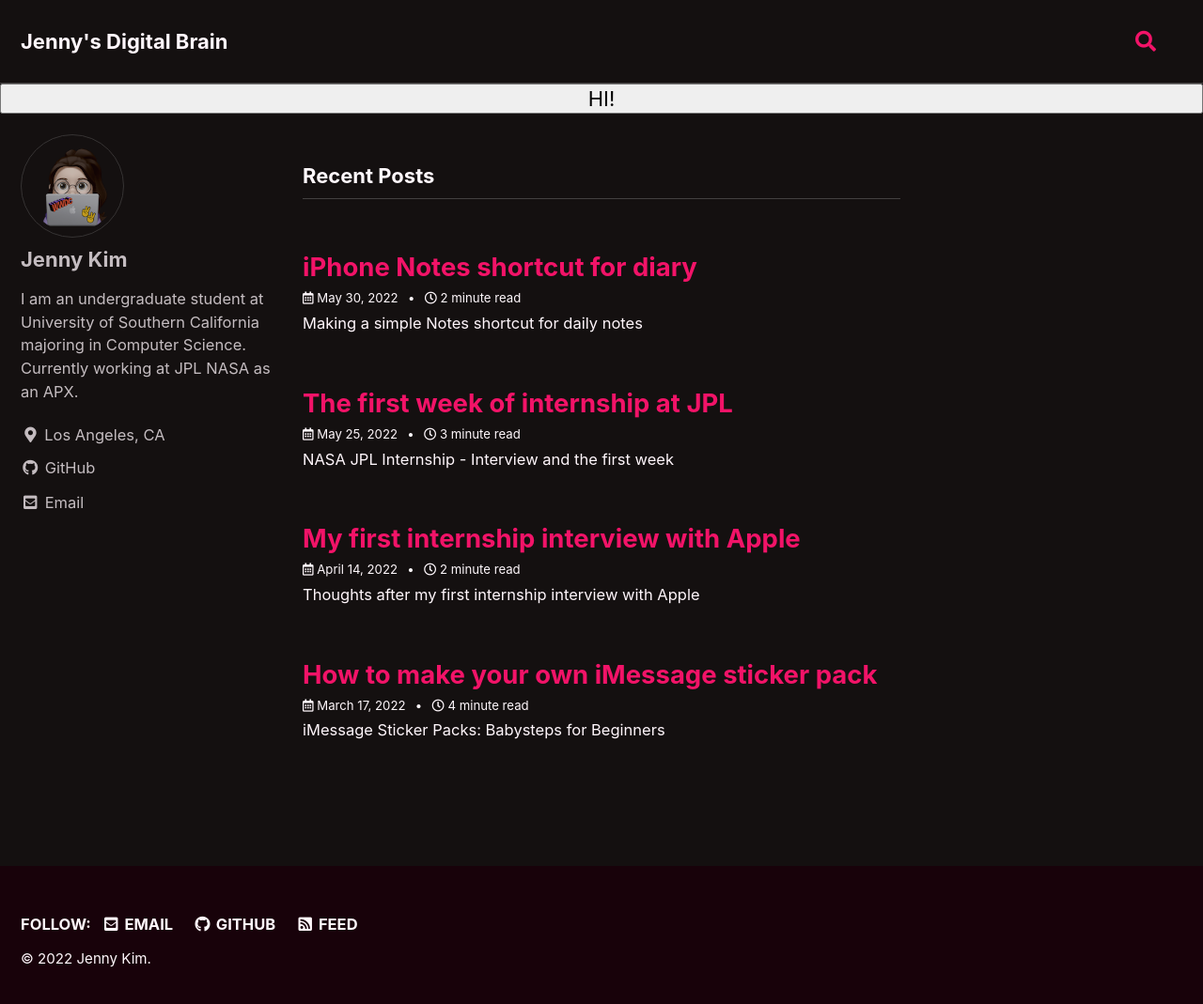
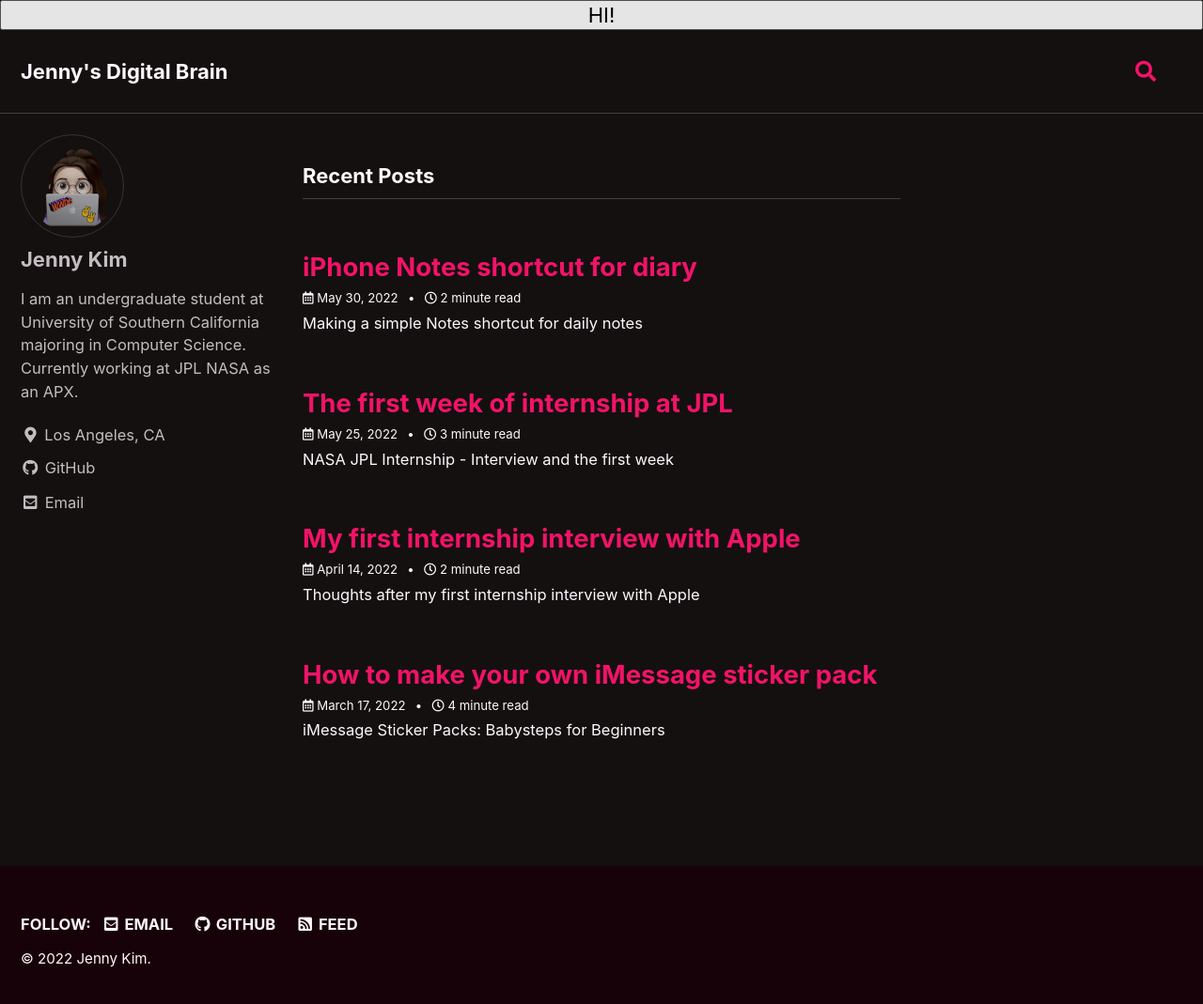
Before and after one commit to jenniverse/jennybrain.com, a Jekyll site: the page built from index.html, in a window 1280 px wide and 1076 px high. Shown: the top 1069 px of the window at 94% size. Built offline with Jekyll 4.4.1, drawn with Linux system fonts in a browser that asks for light colours; cached includes are drawn as plain includes; the list of posts is cut into pages by our own code; comment, search, counter and statistics services are not loaded; a style sheet for code colours, icons or effects is not loaded.

Commit message:
Messing with a button

```diff
--- a/_layouts/default.html
+++ b/_layouts/default.html
@@ -12,17 +12,22 @@
   <head>
     {% include head.html %}
     {% include head/custom.html %}
+    {% if site.minimal_mistakes_skin2 %}
+      <button type="button" onclick="node1=document.getElementById('theme_source');node2=document.getElementById('theme_source_2');if(node1.getAttribute('rel')=='stylesheet'){node1.setAttribute('rel', 'stylesheet alternate'); node2.setAttribute('rel', 'stylesheet');sessionStorage.setItem('theme', 'dark');}else{node2.setAttribute('rel', 'stylesheet alternate'); node1.setAttribute('rel', 'stylesheet');sessionStorage.setItem('theme', 'light');} return false;">
+        HI!
+      </button>
+    {% endif %}
   </head>
 
   <body class="layout--{{ page.layout | default: layout.layout }}{% if page.classes or layout.classes %}{{ page.classes | default: layout.classes | join: ' ' | prepend: ' ' }}{% endif %}">
     {% include_cached skip-links.html %}
     {% include_cached masthead.html %}
 
-    {% if site.minimal_mistakes_skin2 %}
+    <!-- {% if site.minimal_mistakes_skin2 %}
       <button type="button" onclick="node1=document.getElementById('theme_source');node2=document.getElementById('theme_source_2');if(node1.getAttribute('rel')=='stylesheet'){node1.setAttribute('rel', 'stylesheet alternate'); node2.setAttribute('rel', 'stylesheet');sessionStorage.setItem('theme', 'dark');}else{node2.setAttribute('rel', 'stylesheet alternate'); node1.setAttribute('rel', 'stylesheet');sessionStorage.setItem('theme', 'light');} return false;">
         HI!
       </button>
-    {% endif %}
+    {% endif %} -->
 
     <div class="initial-content">
       {{ content }}
```
